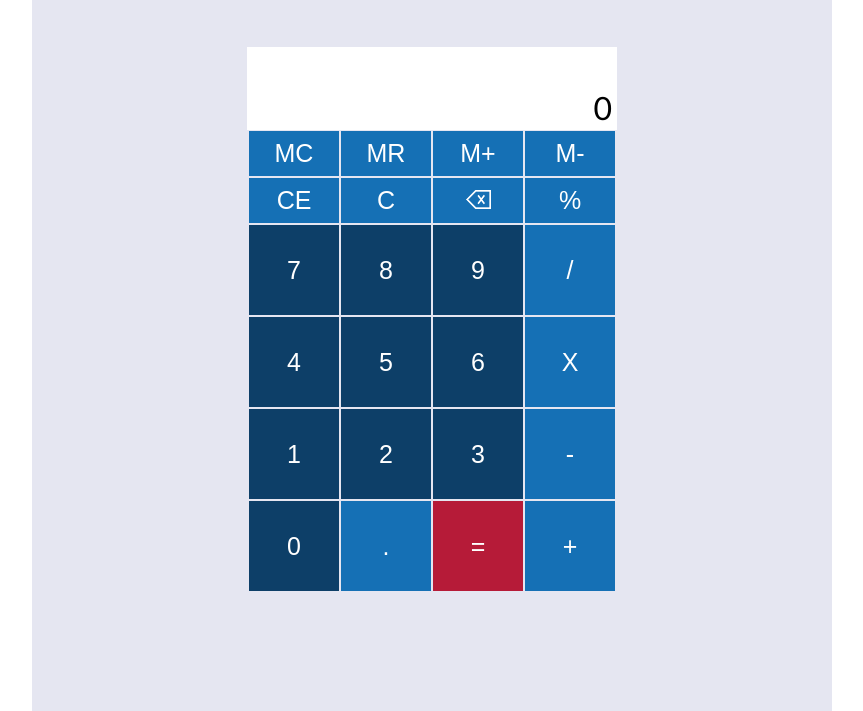
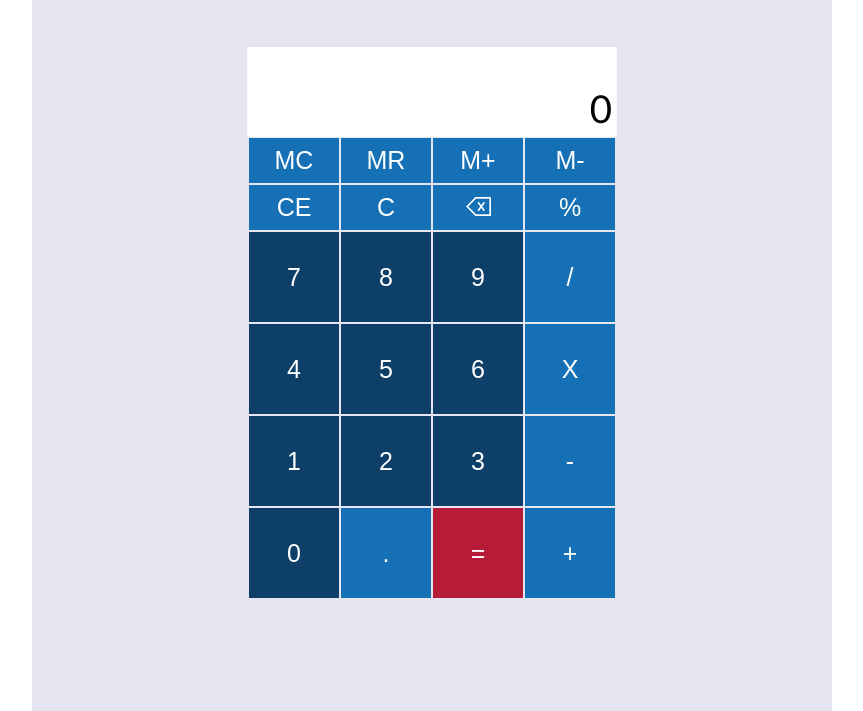
Before and after one commit to dkmullen/calculator, a plain HTML site: page index.html in a window 1280 px wide. Shown: the part 89-800 px from the top of the page, without its empty margins (208-1071 px from the left). Drawn offline with Linux system fonts and the light colour scheme.

Commit message:
refactor: finish fixing display problems

```diff
--- a/calc.css
+++ b/calc.css
@@ -90,24 +90,25 @@ h1 {
 	margin-left: auto;
     margin-right: auto;
 	background-color: rgb(255, 255, 255);
-	font-size: 180%;
+	font-size: 170%;
+	height: 60px;
 }
 #top-window {
 	background-color: rgb(255, 255, 255);
-	height: 25px;
+	height: 15px;
 	margin: 0 2px 0 2px;
 	text-align: right;
-	/*font-size: 15px;*/
+	font-size: 60%;
 	color: rgb(100, 100, 100);
+	padding: 3px;
 }
 #main-window {
 	background-color: rgb(255, 255, 255);
-	/*height: 35px;*/
 	margin: 0 2px 0 2px;
 	text-align: right;
-	/*font-size: 30px;*/
+	font-size: 100%;
+	max-width: 100%;
 	padding: 3px;
-	max-width: 100%;
 }
 table {
     text-align: center;
@@ -144,7 +145,14 @@ button {
 	#title-area {
 		margin-bottom: 30px;
 	}
-	#display, table {
+	#display {
+		width: 290px;
+		height: 70px;
+	}
+	#top-window {
+		height: 20px;
+	}
+	table {
 		width: 290px;
 	}
 	button {
@@ -162,16 +170,16 @@ button {
 	.small-text {
 		font-size: 100%;
 	}
-	#display, table {
+	#display {
+		width: 330px;
+		height: 80px;
+		font-size: 200%;
+	}
+	table {
 		width: 330px;
 	}
 	#top-window {
 		height: 30px;
-		/*font-size: 20px;*/
-	}
-	#main-window {
-		/*height: 40px;*/
-		/*font-size: 35px;*/
 	}
 	button {
 		height: 80px;
@@ -191,16 +199,16 @@ button {
 	.small-text {
 		font-size: 110%;
 	}
-	#display, table {
+	#display {
+		width: 370px;
+		height: 90px;
+		font-size: 240%;
+	}
+	table {
 		width: 370px;
 	}
 	#top-window {
-		height: 40px;
-		/*font-size: 20px;*/
-	}
-	#main-window {
-		/*height: 50px;*/
-		/*font-size: 40px;*/
+		height: 30px;
 	}
 	button {
 		height: 90px;
@@ -227,18 +235,14 @@ button {
 	}
 	#display {
 		width: 490px;
-		height: 90px;
+		height: 100px;
+		font-size: 260%;
 	}
 	#top-window {
 		height: 35px;
-		/*font-size: 25px;*/
 	}
 	#spacer {
 		height: 20px;
-	}
-	#main-window {
-		/*height: 60px;*/
-		/*font-size: 55px;*/
 	}
 	table {
 		width: 490px;
--- a/calc.js
+++ b/calc.js
@@ -48,7 +48,7 @@ function ViewModel() {
 	};
 
 	self.enterDigit = function(numStr) {
-		if (activeInput.length < 20) {
+		if (activeInput.length < 19) {
 			if (activeInput === '0' && numStr !== '.') {
 				activeDisplay(activeInput = numStr);
 			}
--- a/index.html
+++ b/index.html
@@ -16,8 +16,8 @@
 		</div>
 		<div id="display">
 			<div id="top-window" data-bind="text: topDisplay"></div>
-			<div id="spacer"></div>
-			<div id="main-window" data-bind="text: activeDisplay, style: { fontSize: activeDisplay().length > 10 ? 'small' : 'xx-large' }"></div>
+			<!-- 80% and 100% are relative to font-size set for #display -->
+			<div id="main-window" data-bind="text: activeDisplay, style: { fontSize: activeDisplay().length > 15 ? '80%' : '100%' }"></div>
 		</div>
 		<table id="number-pad">
 			<tr><td class="half"><button id="MC" data-bind="click: memoryClear">MC</button><button id="MR" data-bind="click: memoryRecall">MR</button><button id="M-plus" data-bind="click: memoryPlus">M+</button><button id="M-minus" data-bind="click: memoryMinus">M-</button></td></tr>
```
